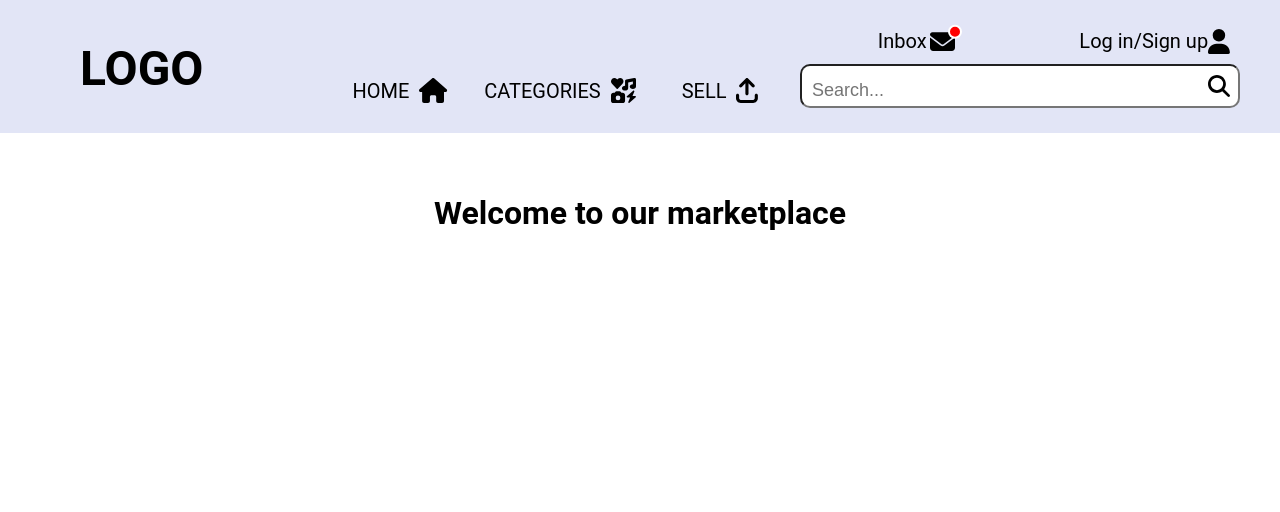
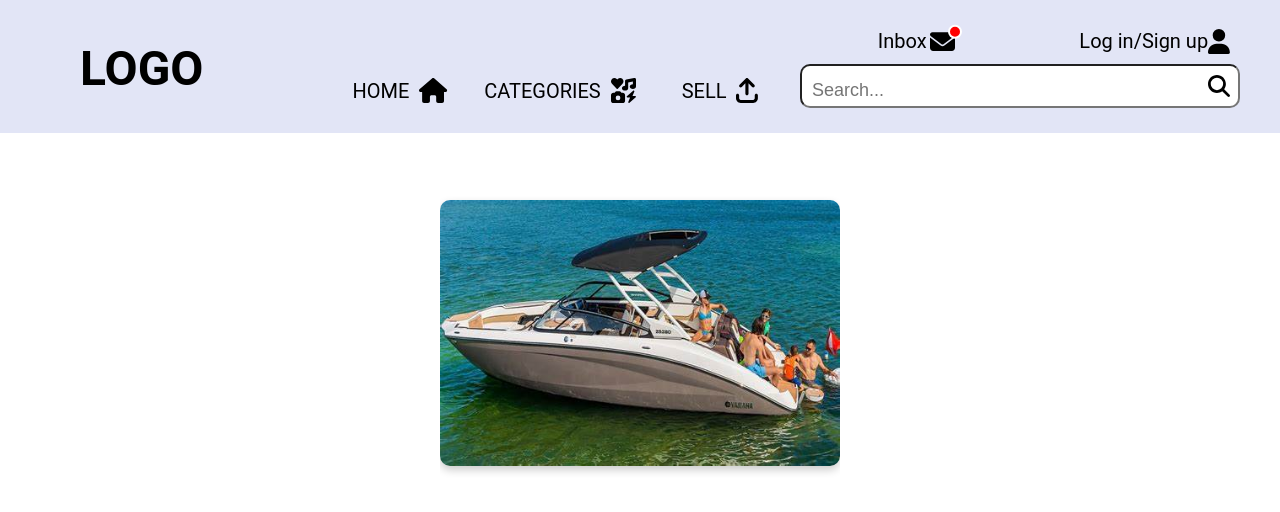
Before and after one commit to usman-ghafoorzai/idatt2105-full-stack-project, a Vue app in the folder frontend/: page / in a window 1280 px wide. Shown: the top 512 px of the page. Built offline with nearby package versions, Linux system fonts and the light colour scheme.

Commit message:
first draft image-gallery

```diff
--- a/frontend/src/App.vue
+++ b/frontend/src/App.vue
@@ -5,11 +5,19 @@ import LogInComponent from './components/LogInComponent.vue'
 import ItemFrameComponent from './components/ItemFrameComponent.vue'
 import ItemListingComponent from './components/ItemListingComponent.vue'
 import FilterSidebar from './components/FilterSidebar.vue'
+import ItemPicture from './components/ItemPicture.vue'
+
+const images = [
+      'src/assets/images/boat.jpg',
+      'src/assets/images/Thor.png',
+    ];
 </script>
 
 <template>
   <Header></Header>
-  <router-view></router-view>
+  <ItemPicture
+    :images="images"
+  ></ItemPicture>
 </template>
 
 <style>
--- /dev/null
+++ b/frontend/src/components/ItemPicture.vue
@@ -0,0 +1,97 @@
+<script setup>
+import { ref, computed } from 'vue';
+
+const props = defineProps({
+    images: {
+        type: Array,
+        required: true,
+    },
+});
+
+let currentIndex = ref(0);
+const currentImage = computed(() => props.images[currentIndex.value]);
+
+function nextImage() {
+    currentIndex.value = (currentIndex.value + 1) % props.images.length;
+}
+
+function prevImage() {
+    currentIndex.value = (currentIndex.value - 1 + props.images.length) % props.images.length;
+}
+</script>
+
+<template>
+    <div class="image-gallery">
+        <div class="image-container">
+            <img :src="currentImage" alt="Gallery Image" />
+            <button class="prev" @click="prevImage"><</button>
+            <button class="next" @click="nextImage">></button>
+        </div>
+    </div>
+</template>
+
+<style scoped>
+.image-gallery {
+    position: relative;
+    width: 100%;
+    max-width: 400px;
+    margin: 0 auto;
+    overflow: hidden;
+}
+
+.image-container {
+    position: relative;
+    width: 100%;
+    /* endre størrelse på bildet*/
+    height: 400px;
+    display: flex;
+    justify-content: center;
+    align-items: center;
+}
+
+.image-container img {
+    max-width: 100%;
+    max-height: 100%;
+    /* skalerer bildet dersom bildet er større enn .image-container */
+    object-fit: contain;
+    display: block;
+    border-radius: 10px;
+    box-shadow: 0 4px 8px rgba(0, 0, 0, 0.2);
+}
+
+
+.prev, .next {
+    position: absolute;
+    top: 50%;
+    transform: translateY(-50%);
+    font-size: 30px;
+    color: white;
+    background: rgba(0, 0, 0, 0.5);
+    border: none;
+    cursor: pointer;
+    padding: 10px;
+    width: 50px;
+    height: 50px;
+    border-radius: 50%;
+    z-index: 10;
+    opacity: 0;
+    transition: opacity 0.3s ease;
+}
+
+.prev:hover, .next:hover {
+    background: rgba(0, 0, 0, 0.8);
+}
+
+.prev {
+    left: 10px;
+}
+
+.next {
+    right: 10px;
+}
+
+.image-container:hover .prev,
+.image-container:hover .next {
+    opacity: 1;
+}
+</style>
```
Also changed, not shown: frontend/src/assets/images/Thor.png (added).
